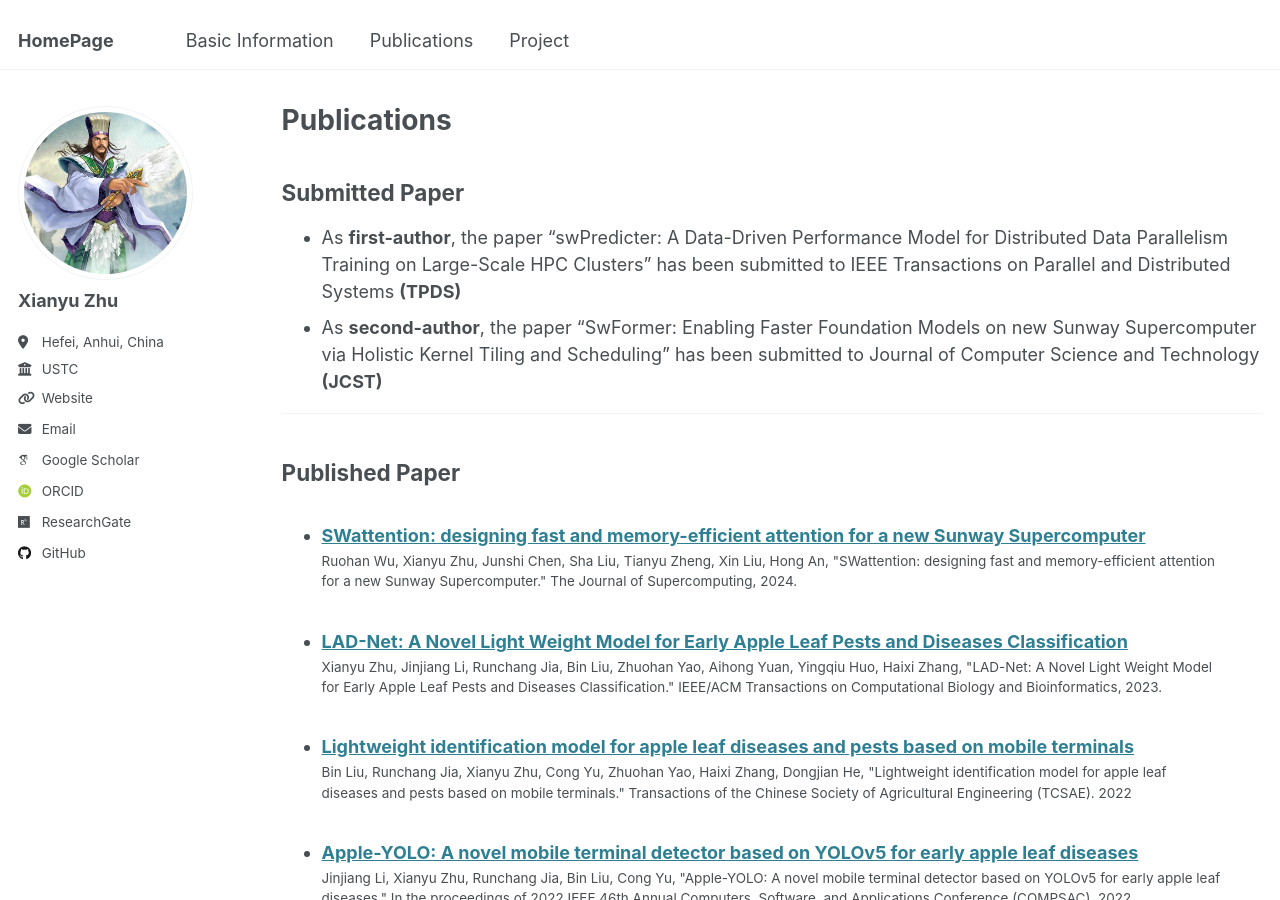
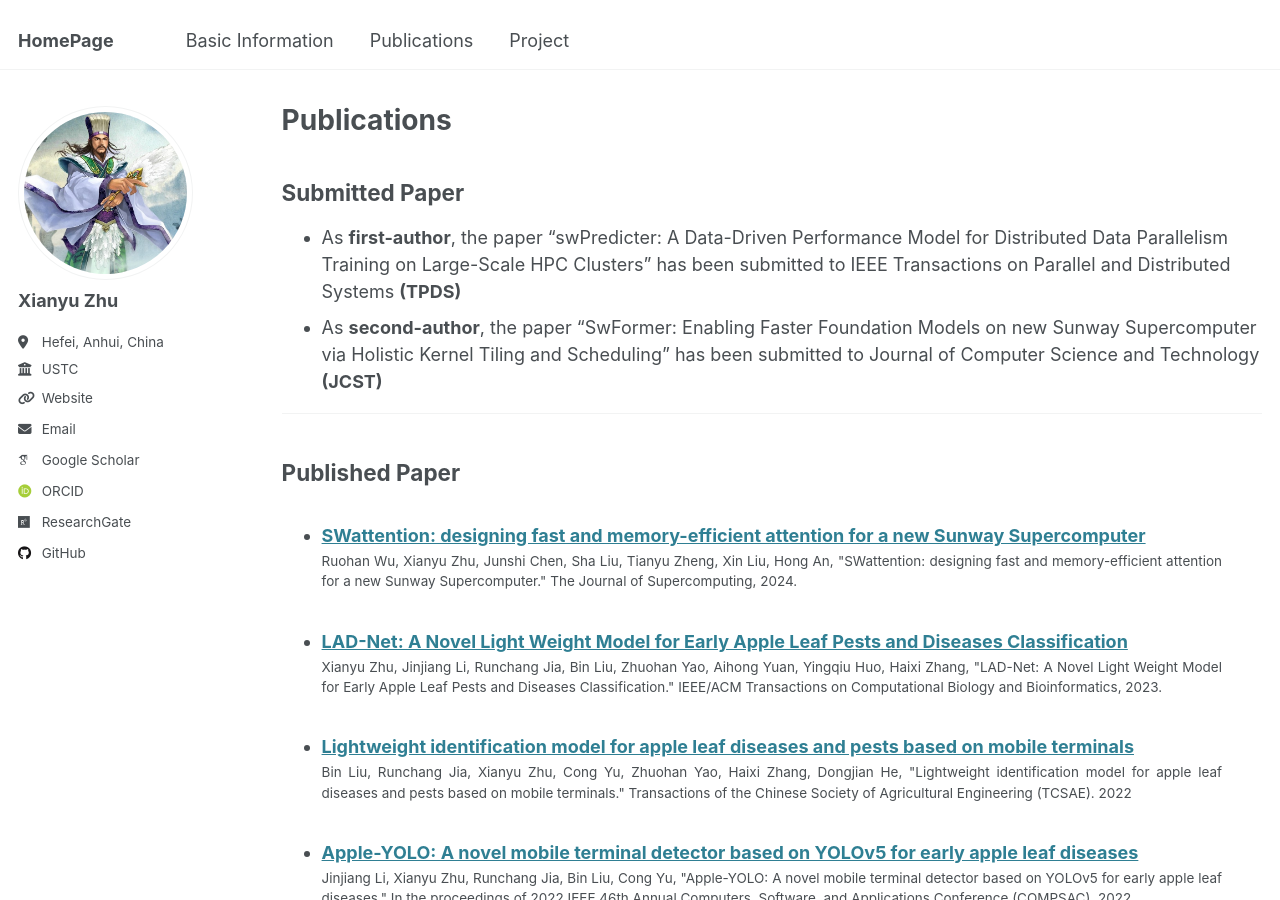
Before and after one commit to zhuxy-USTC/zhuxy-USTC.github.io, a Jekyll site: the page built from _pages/publications.md, in a window 1280 px wide and 900 px high. Built offline with Jekyll 4.4.1, drawn with Linux system fonts in a browser that asks for light colours; some web fonts are replaced.

Commit message:
Update archive-single-cv.html

```diff
--- a/_includes/archive-single-cv.html
+++ b/_includes/archive-single-cv.html
@@ -34,9 +34,9 @@
       {% endif %}
     </h3>
     {% if post.read_time %}
-      <p class="page__meta"><i class="fa fa-clock" aria-hidden="true"></i> {% include read-time.html %}</p>
+      <p class="page__meta" style="text-align: justify;"><i class="fa fa-clock" aria-hidden="true"></i> {% include read-time.html %}</p>
     {% endif %}
-    {% if post.venue%}<p class="archive__item-excerpt" itemprop="description">{{ post.citation }}</p> {% endif %}
+    {% if post.venue%}<p class="archive__item-excerpt" itemprop="description" style="text-align: justify;">{{ post.citation }}</p> {% endif %}
     </li>
  </article>
 </div>
```
